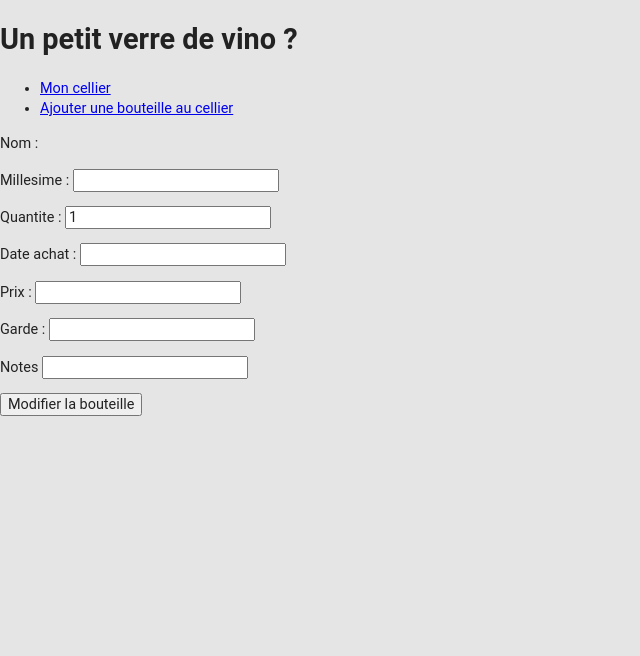
After one commit to samiaprr/vino, a PHP site: template vues/modif.php in a window 1280 px wide. The commit adds this page. Shown: the top 656 px of the page, without its empty margins (0-640 px from the left). Run offline with PHP 8.4, Linux system fonts and the light colour scheme; the template is opened without the code that fills it, so the values that code supplies are empty; some libraries are stand-ins or nearby versions.

Commit message:
General shit of order

```diff
--- a/js/main.js
+++ b/js/main.js
@@ -14,7 +14,7 @@ console.log(BaseURL);
 window.addEventListener('load', function() {
     console.log("load");
     document.querySelectorAll(".btnBoire").forEach(function(element){
-        console.log(element);
+        //console.log(element);
         element.addEventListener("click", function(evt){
             let id = evt.target.parentElement.dataset.id;
             let requete = new Request(BaseURL+"index.php?requete=boireBouteilleCellier", {method: 'POST', body: '{"id": '+id+'}'});
@@ -35,9 +35,17 @@ window.addEventListener('load', function() {
         })
 
     });
+    document.querySelectorAll(".btnModif").forEach(function(element){
+      //console.log(element);
+      element.addEventListener("click", function(evt){
+          let id = evt.target.parentElement.dataset.id;
+          let url = (BaseURL+"index.php?requete=ModificationFormulaireId="+id);
+        });
+  });
+
 
     document.querySelectorAll(".btnAjouter").forEach(function(element){
-        console.log(element);
+        //console.log(element);
         element.addEventListener("click", function(evt){
             let id = evt.target.parentElement.dataset.id;
             let requete = new Request(BaseURL+"index.php?requete=ajouterBouteilleCellier", {method: 'POST', body: '{"id": '+id+'}'});
--- a/vues/cellier.php
+++ b/vues/cellier.php
@@ -17,7 +17,7 @@ foreach ($data as $cle => $bouteille) {
             <p><a href="<?php echo $bouteille['url_saq'] ?>">Voir SAQ</a></p>
         </div>
         <div class="options" data-id="<?php echo $bouteille['id_bouteille_cellier'] ?>">
-            <button>Modifier</button>
+            <button class='btnModif'>Modifier</button>
             <button class='btnAjouter'>Ajouter</button>
             <button class='btnBoire'>Boire</button>
 
--- /dev/null
+++ b/vues/modif.php
@@ -0,0 +1,17 @@
+<div class="modifier">
+
+    <div class="modifierBouteille" vertical layout>
+            <div >
+                <p>Nom : <span data-id="" class="nom_bouteille"></span></p>
+                <p>Millesime : <input name="millesime"></p>
+                <p>Quantite : <input name="quantite" value="1"></p>
+                <p>Date achat : <input name="date_achat"></p>
+                <p>Prix : <input name="prix"></p>
+                <p>Garde : <input name="garde_jusqua"></p>
+                <p>Notes <input name="notes"></p>
+            </div>
+            <button name="ModifBouteille">Modifier la bouteille</button>
+            <!--ajouterBouteilleCellier-->
+        </div>
+    </div>
+</div>
```
Also changed, not shown: Controler.class.php (+11 -1 lines), dataconf.model.php (deleted, +0 -9 lines), modeles/Bouteille.class.php (+13 -0 lines).
